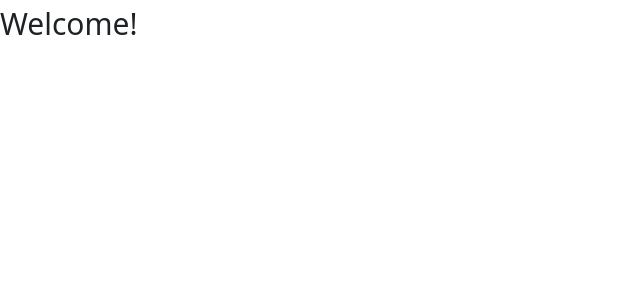
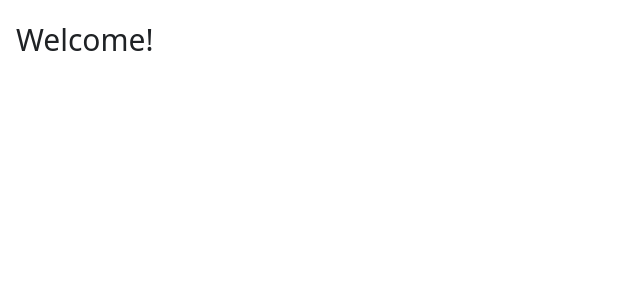
Before and after one commit to ChingCdesu/supernode-frontend, a Vue app: page / in a window 1280 px wide. Shown: the top 300 px of the page, without its empty margins (0-640 px from the left). Built offline with nearby package versions, Linux system fonts and the light colour scheme.

Commit message:
feat: update style

```diff
--- a/src/assets/style/style.less
+++ b/src/assets/style/style.less
@@ -1,5 +1,8 @@
 body {
   margin: 0;
+}
+
+* {
   box-sizing: border-box;
 }
 
@@ -7,4 +10,5 @@ body {
   width: 100vw;
   max-width: 100vw;
   min-height: 100vh;
+  padding: 1rem;
 }
--- a/src/router/routes/login/index.ts
+++ b/src/router/routes/login/index.ts
@@ -3,7 +3,7 @@ import type { RouteRecordRaw } from "vue-router";
 import LoginPage from "@/pages/login/Login.vue";
 
 const route: RouteRecordRaw = {
-  path: "/",
+  path: "/login",
   component: LoginPage,
 };
 
```
